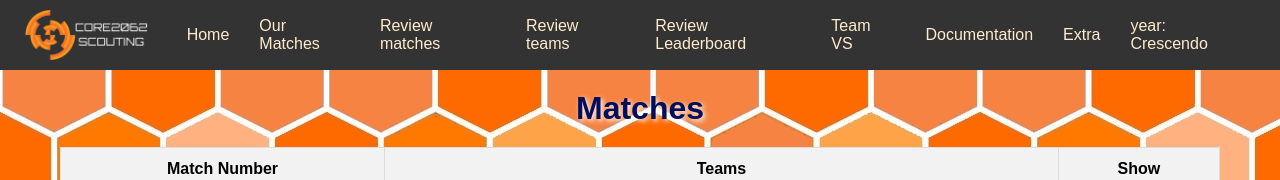
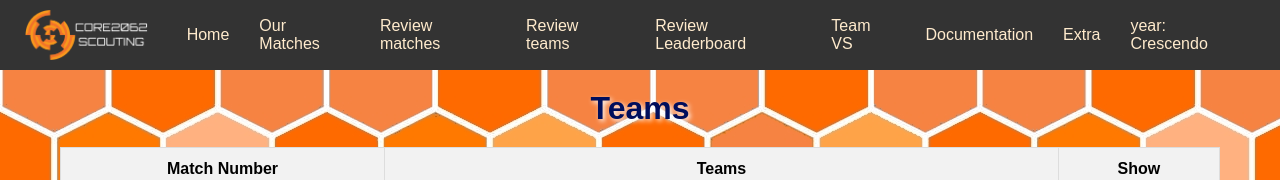
Before and after one commit to core2062/ScoutingSpider, a plain HTML site: page GenTeams.html in a window 1280 px wide. Shown: the top 180 px of the page. Drawn offline with Linux system fonts and the light colour scheme.

Commit message:
Update GenTeams.html

```diff
--- a/GenTeams.html
+++ b/GenTeams.html
@@ -103,7 +103,7 @@
     </ul>
 </nav>
     <div class="container">
-        <h1>Matches</h1>
+        <h1>Teams</h1>
         <div class="table-container">
             <table id="main-table">
                 <tr>
```
